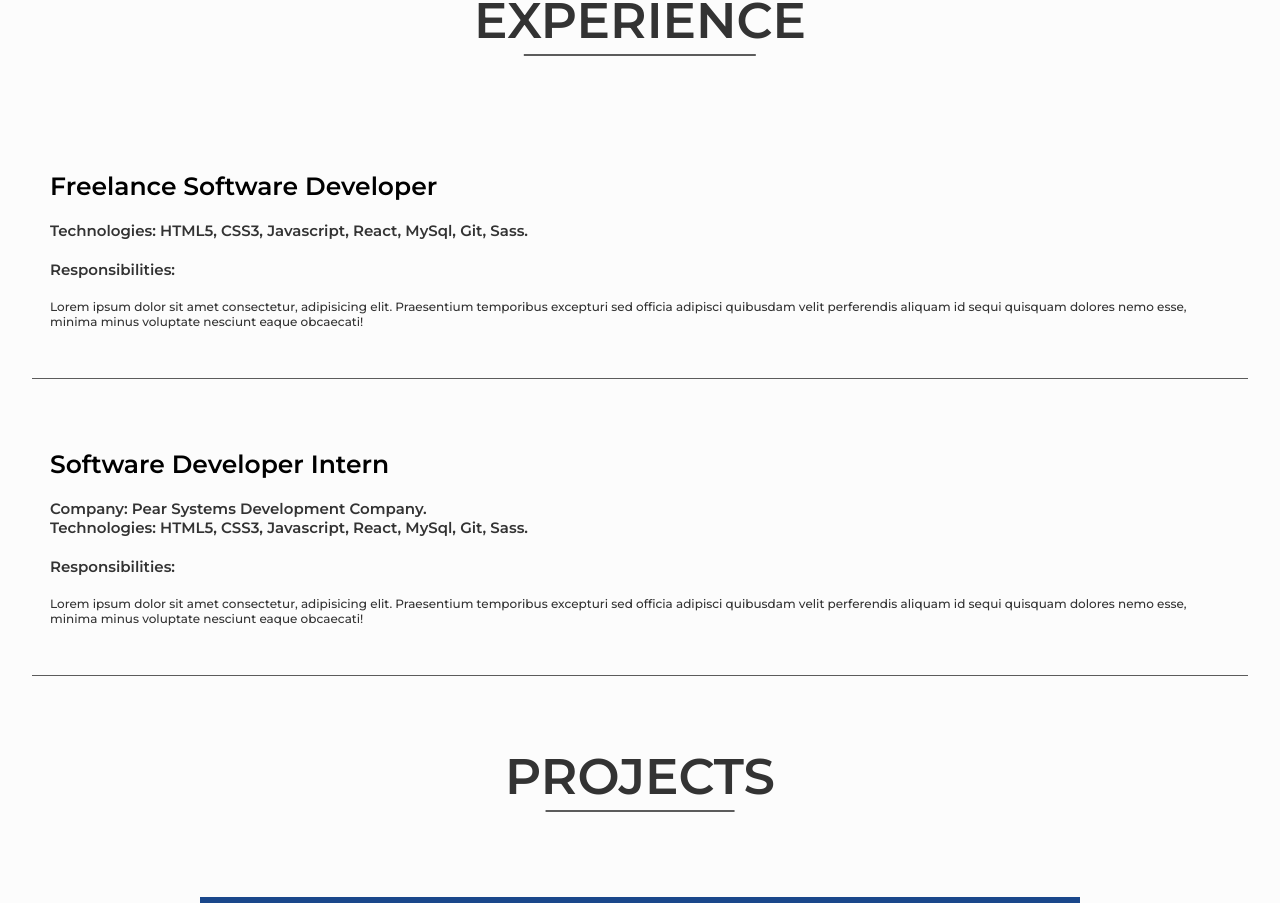
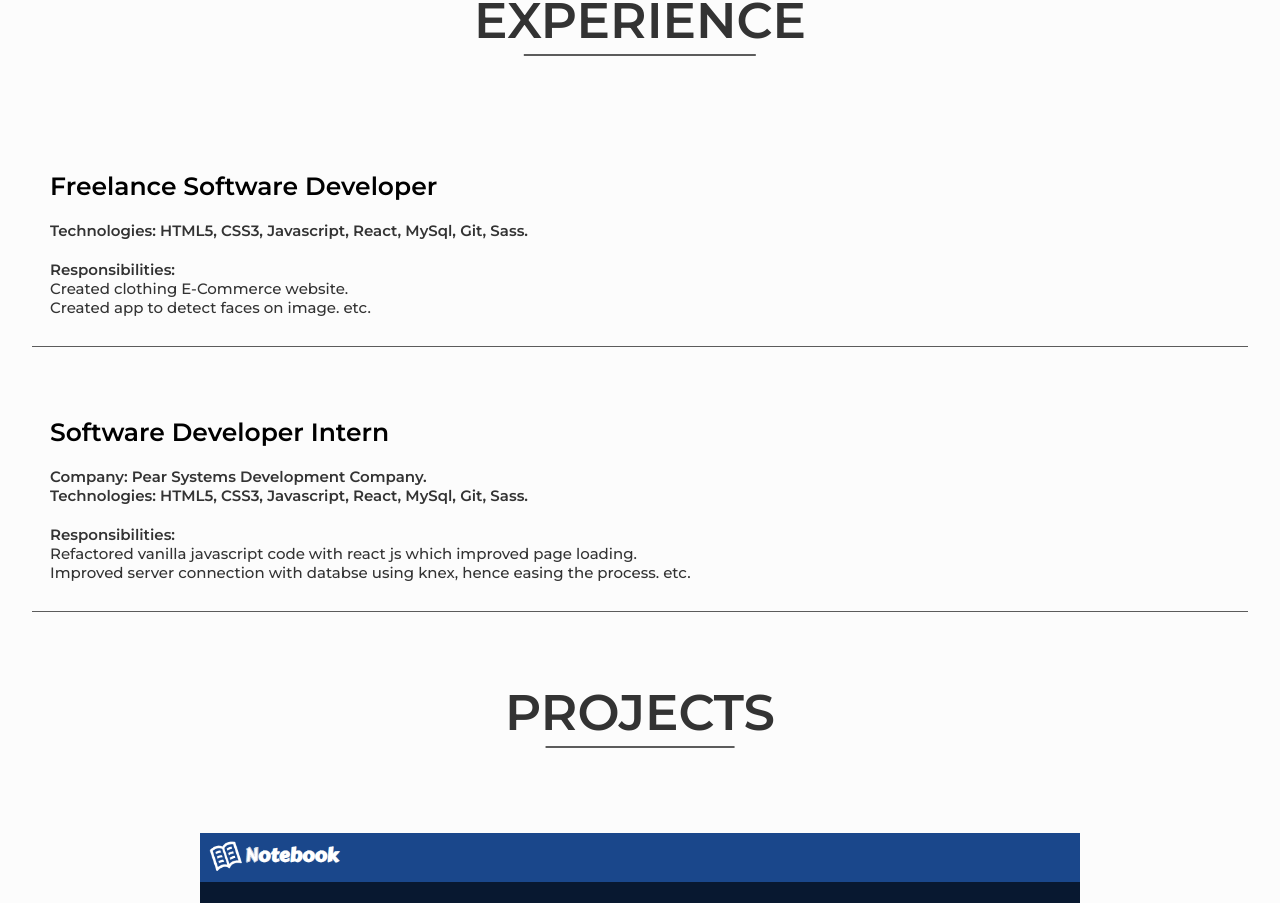
Before and after one commit to akindoju/akindoju, a React (Create React App) app: page / in a window 1280 px wide. Shown: the part 1520-2423 px from the top of the page. Built offline with nearby package versions, Linux system fonts and the light colour scheme.

Commit message:
Added content to experiece section

```diff
--- a/src/components/Experience/Experience.jsx
+++ b/src/components/Experience/Experience.jsx
@@ -17,12 +17,8 @@ const Experience = () => {
 
         <div className="experience__details--3">
           <h1> Responsibilities: </h1>
-          <p>
-            Lorem ipsum dolor sit amet consectetur, adipisicing elit.
-            Praesentium temporibus excepturi sed officia adipisci quibusdam
-            velit perferendis aliquam id sequi quisquam dolores nemo esse,
-            minima minus voluptate nesciunt eaque obcaecati!
-          </p>
+          <p>Created clothing E-Commerce website.</p>
+          <p>Created app to detect faces on image. etc.</p>
         </div>
       </div>
 
@@ -39,10 +35,12 @@ const Experience = () => {
         <div className="experience__details--3">
           <h1> Responsibilities: </h1>
           <p>
-            Lorem ipsum dolor sit amet consectetur, adipisicing elit.
-            Praesentium temporibus excepturi sed officia adipisci quibusdam
-            velit perferendis aliquam id sequi quisquam dolores nemo esse,
-            minima minus voluptate nesciunt eaque obcaecati!
+            Refactored vanilla javascript code with react js which improved page
+            loading.
+          </p>
+          <p>
+            Improved server connection with databse using knex, hence easing the
+            process. etc.
           </p>
         </div>
       </div>
--- a/src/components/Experience/Experience.scss
+++ b/src/components/Experience/Experience.scss
@@ -7,6 +7,8 @@
   &__details {
     padding: 5rem;
     position: relative;
+    align-self: flex-start;
+    width: 100%;
 
     &::after {
       content: "";
@@ -40,14 +42,12 @@
         font-family: "Montserrat", sans-serif;
         font-size: 1.5rem;
         color: #333;
-        margin-bottom: 2rem;
       }
 
       p {
         font-family: "Montserrat", sans-serif;
-        font-size: 1.2rem;
+        font-size: 1.5rem;
         color: #333;
-        margin-bottom: 2rem;
       }
     }
   }
```
